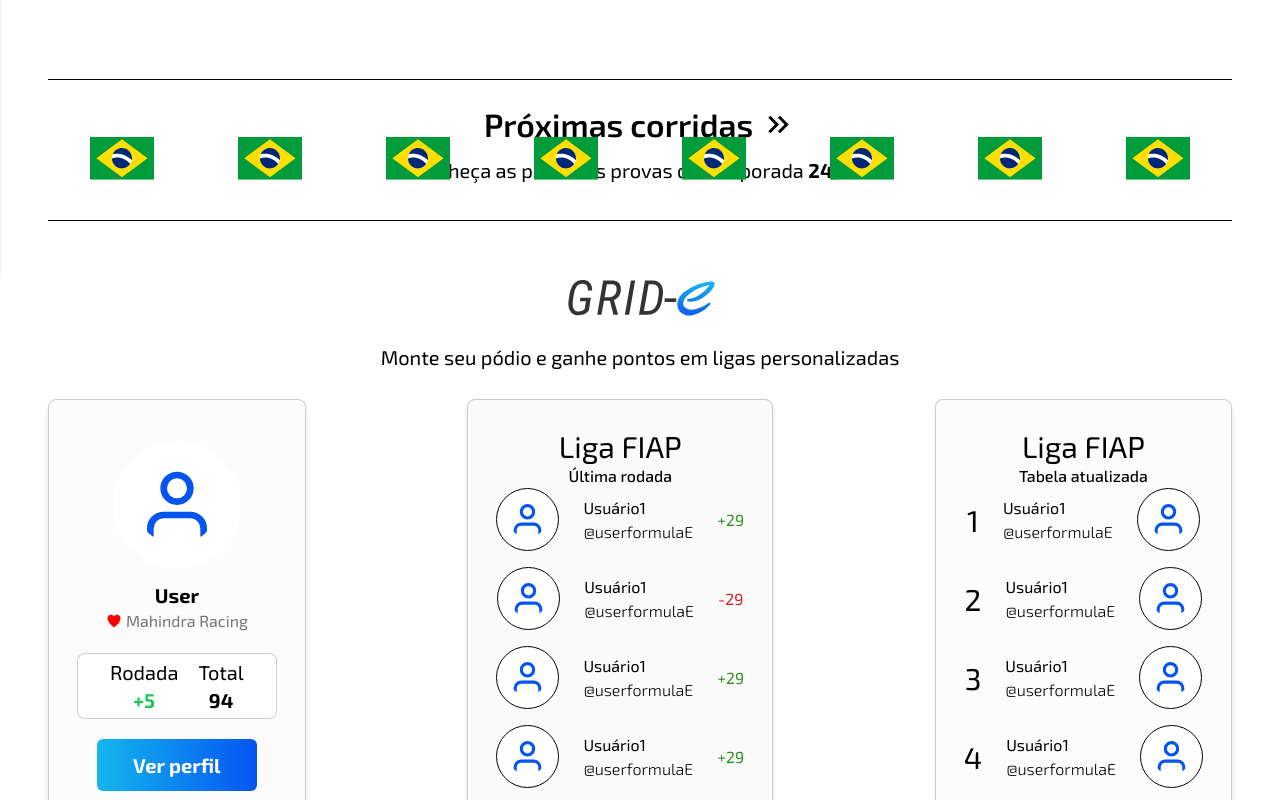
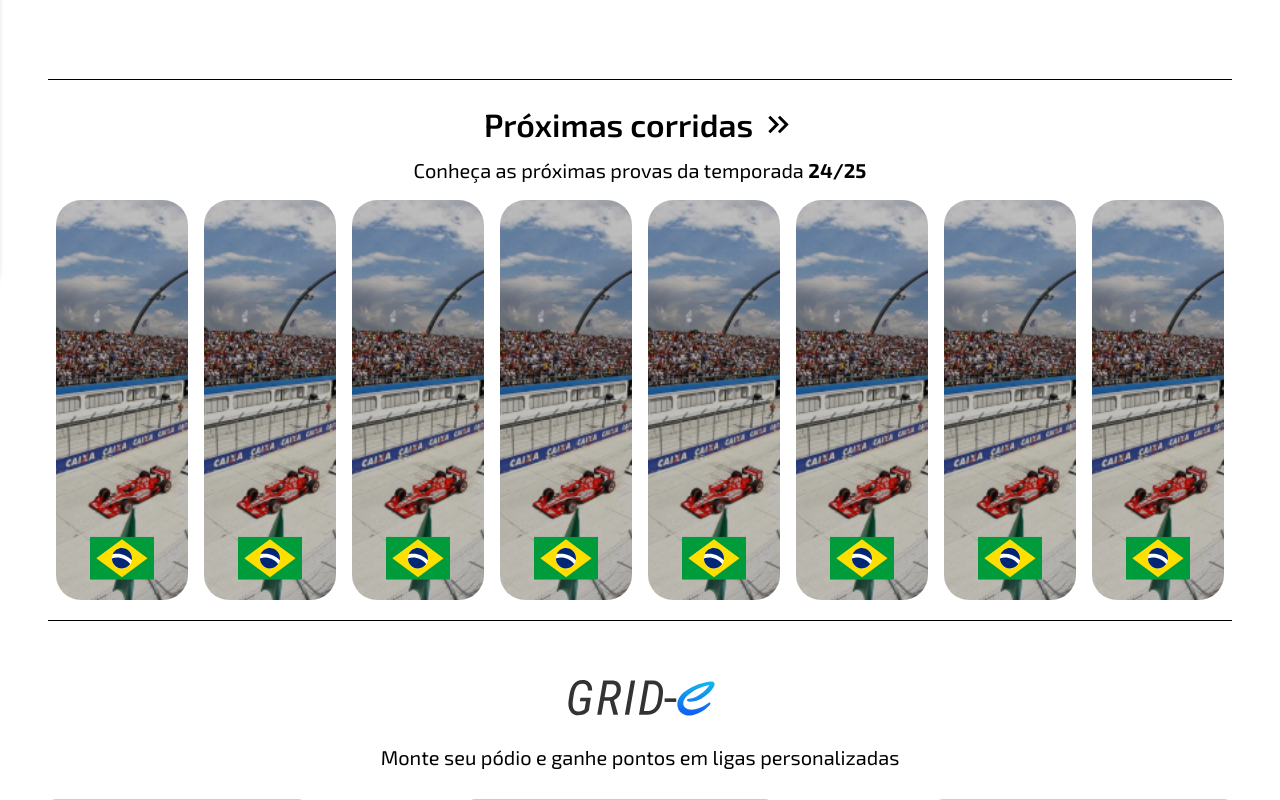
Before and after one commit to E-fficency/mahindra, a React (Vite) app: page /#/ in a window 1280 px wide. Shown: the part 519-1319 px from the top of the page. Built offline with nearby package versions, Linux system fonts and the light colour scheme; no server answers.

Commit message:
altura do card expansivo

```diff
--- a/src/components/CardsSwiper/index.jsx
+++ b/src/components/CardsSwiper/index.jsx
@@ -34,7 +34,7 @@
         </p>
       </div>
 
-      <div className="w-full flex items-center justify-between">
+      <div className="w-full h-[400px] flex items-center justify-between relative">
         <CardCorrida bandeira={brasil} pista={pista} />
         <CardCorrida bandeira={brasil} pista={pista} />
         <CardCorrida bandeira={brasil} pista={pista} />
```
